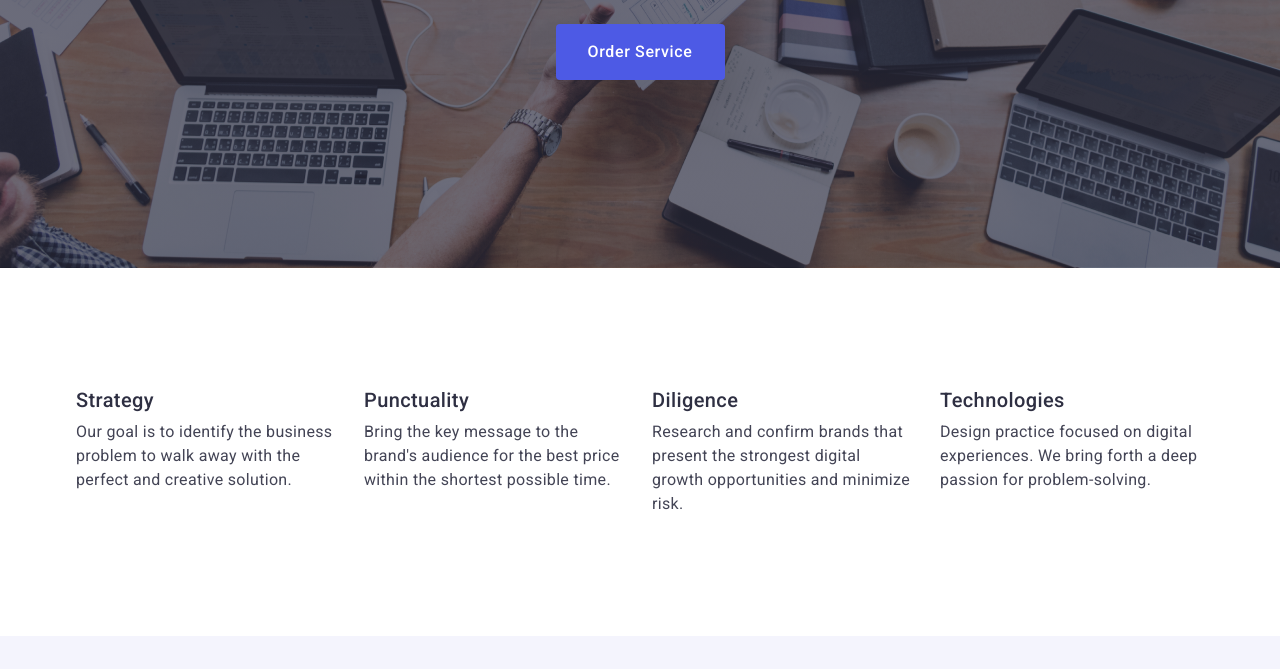
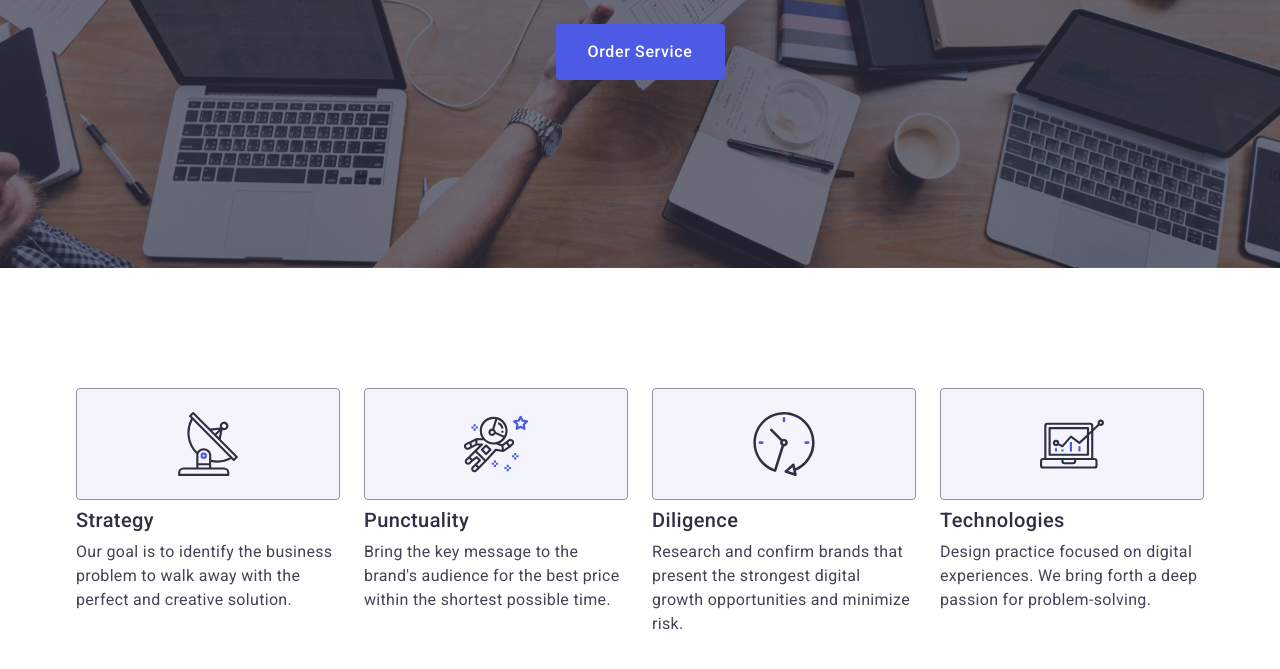
Before and after one commit to kryvenkosasha/goit-markup-hw-04, a plain HTML site: page index.html in a window 1280 px wide. Shown: the part 405-1074 px from the top of the page. Drawn offline with nearby package versions, Linux system fonts and the light colour scheme.

Commit message:
update css

```diff
--- a/css/style.css
+++ b/css/style.css
@@ -191,6 +191,17 @@ address {
   padding: 120px 0;
 }
 
+.icon{
+  display: flex;
+  align-items: center;
+  justify-content: center;
+  height: 112px;
+  background-color: #f4f4fd;
+  border-radius: 4px;
+  border: 1px solid #8E8F99;
+  margin-bottom: 8px;
+}
+
 .descr-list {
   display: flex;
   gap: 24px;
--- a/index.html
+++ b/index.html
@@ -58,10 +58,16 @@
       </section>
 
       <section class="description">
+
         <div class="container section">
           <h2 class="vissually-hidden">Lorem, ipsum.</h2>
           <ul class="descr-list">
             <li class="descr-list-item">
+              <div class="icon">
+                <svg wihth="64" height="64">
+                  <use href="./images/icons.svg#icon-antenna-1"></use>
+                </svg>
+              </div>
               <h3 class="descr-title">Strategy</h3>
               <p class="descr">
                 Our goal is to identify the business problem to walk away with
@@ -70,6 +76,11 @@
             </li>
 
             <li class="descr-list-item">
+              <div class="icon">
+                <svg wihth="64" height="64">
+                  <use href="./images/icons.svg#icon-astronaut-1"></use>
+                </svg>
+              </div>
               <h3 class="descr-title">Punctuality</h3>
               <p class="descr">
                 Bring the key message to the brand's audience for the best price
@@ -78,6 +89,11 @@
             </li>
 
             <li class="descr-list-item">
+              <div class="icon">
+              <svg wihth="64" height="64">
+                <use href="./images/icons.svg#icon-clock-1"></use>
+              </svg>
+            </div>
               <h3 class="descr-title">Diligence</h3>
               <p class="descr">
                 Research and confirm brands that present the strongest digital
@@ -86,6 +102,11 @@
             </li>
 
             <li class="descr-list-item">
+              <div class="icon">
+              <svg wihth="64" height="64">
+                <use href="./images/icons.svg#icon-diagram-1"></use>
+              </svg>
+            </div>
               <h3 class="descr-title">Technologies</h3>
               <p class="descr">
                 Design practice focused on digital experiences. We bring forth a
```
